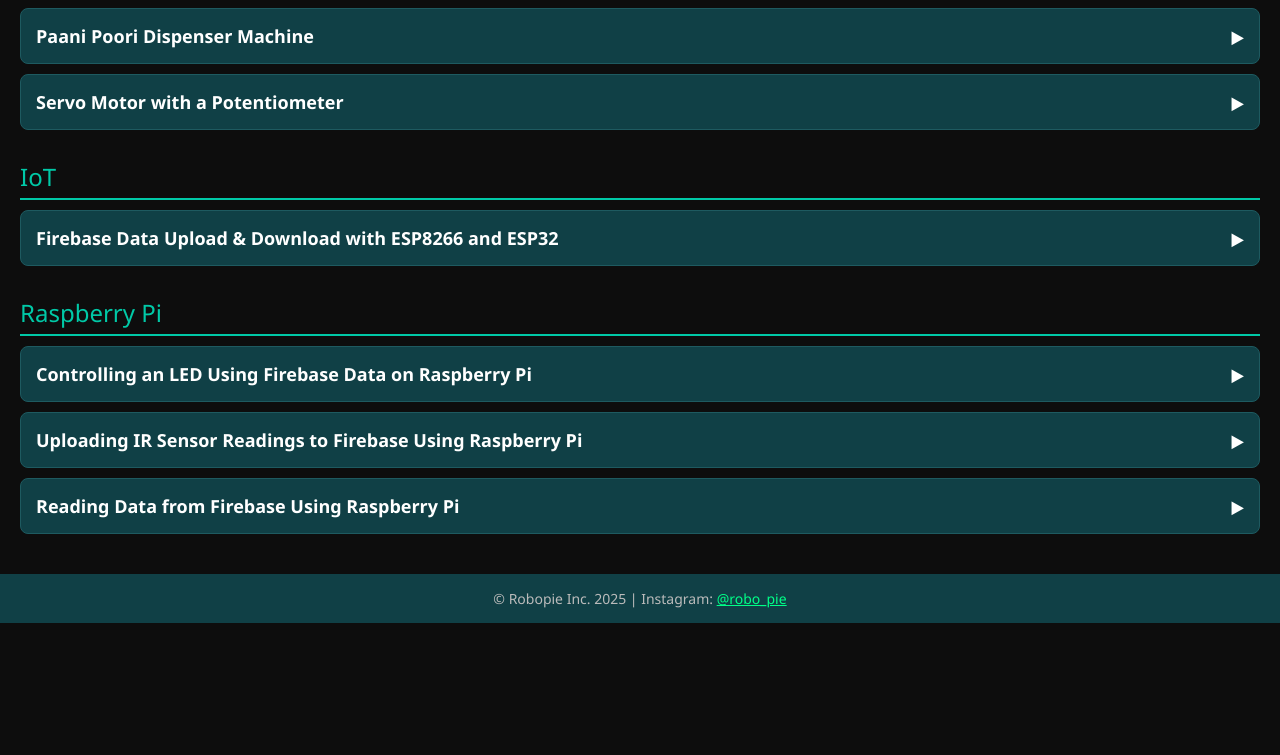
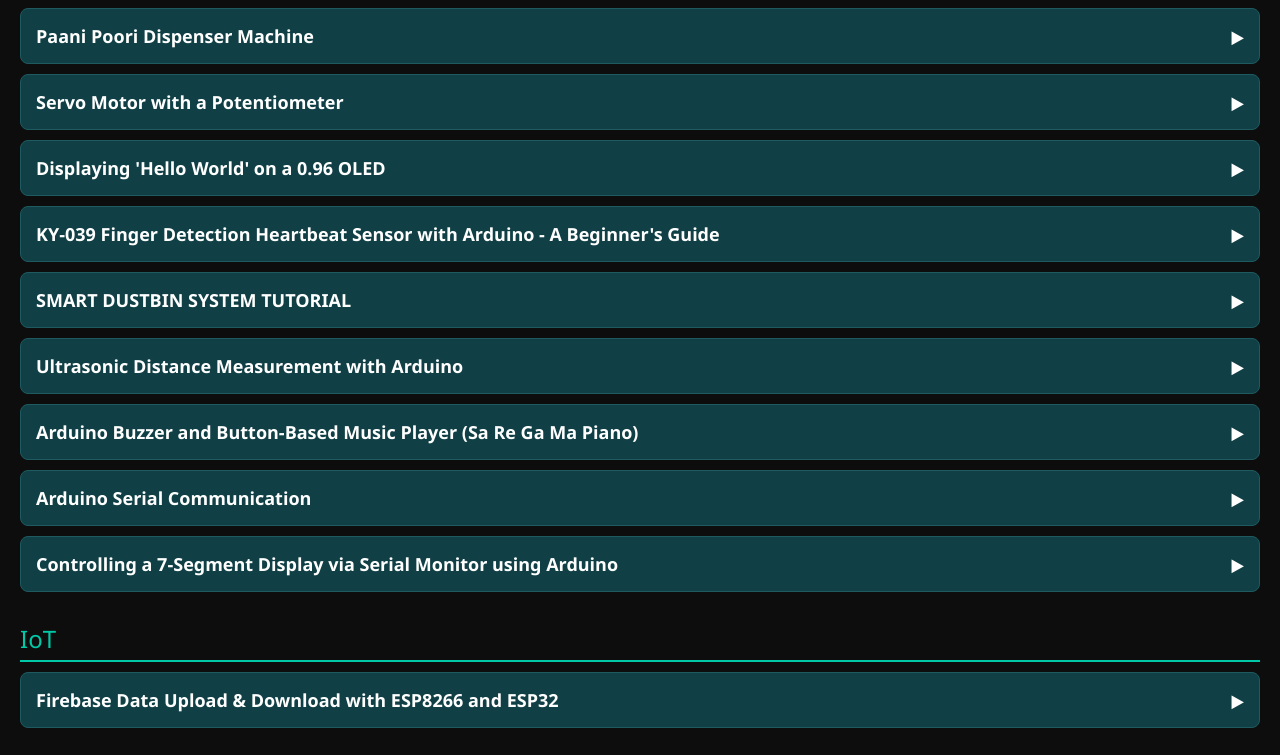
Before and after one commit to robopieinc/tutorials, a plain HTML site: page index.html in a window 1280 px wide. Shown: the part 641-1396 px from the top of the page. Before the commit the page ends 1264 px from the top, so only its background shows below. Drawn offline with Linux system fonts and the light colour scheme.

Commit message:
Update index.html

```diff
--- a/index.html
+++ b/index.html
@@ -177,6 +177,76 @@
       <a href="Servo Motor with a Potentiometer/ServoMotorwithaPotentiometer.html" target="_blank">Open Tutorial</a>
     </div>
   </div>
+    <div class="accordion-item">
+    <div class="accordion-header" onclick="toggleAccordion(this)">
+      Displaying 'Hello World' on a 0.96 OLED
+      <span class="arrow">&#9654;</span>
+    </div>
+    <div class="accordion-content">
+      <a href="Displaying 'Hello World' on a 0.96 OLED/DisplayingHelloWorldona0.96OLED.html" target="_blank">Open Tutorial</a>
+    </div>
+  </div>
+
+  <div class="accordion-item">
+    <div class="accordion-header" onclick="toggleAccordion(this)">
+      KY-039 Finger Detection Heartbeat Sensor with Arduino - A Beginner's Guide
+      <span class="arrow">&#9654;</span>
+    </div>
+    <div class="accordion-content">
+      <a href="KY-039 Finger Detection Heartbeat Sensor with Arduino - A Beginner's Guide/KY039FingerDetectionHeartbeatSensorwithArduin.html" target="_blank">Open Tutorial</a>
+    </div>
+  </div>
+
+  <div class="accordion-item">
+    <div class="accordion-header" onclick="toggleAccordion(this)">
+      SMART DUSTBIN SYSTEM TUTORIAL
+      <span class="arrow">&#9654;</span>
+    </div>
+    <div class="accordion-content">
+      <a href="SMART DUSTBIN SYSTEM TUTORIAL/SMARTDUSTBINSYSTEMTUTORIAL.html" target="_blank">Open Tutorial</a>
+    </div>
+  </div>
+
+  <div class="accordion-item">
+    <div class="accordion-header" onclick="toggleAccordion(this)">
+      Ultrasonic Distance Measurement with Arduino
+      <span class="arrow">&#9654;</span>
+    </div>
+    <div class="accordion-content">
+      <a href="Ultrasonic Distance Measurement with Arduino/UltrasonicDistanceMeasurementwithArduino.html" target="_blank">Open Tutorial</a>
+    </div>
+  </div>
+
+  <div class="accordion-item">
+    <div class="accordion-header" onclick="toggleAccordion(this)">
+      Arduino Buzzer and Button-Based Music Player (Sa Re Ga Ma Piano)
+      <span class="arrow">&#9654;</span>
+    </div>
+    <div class="accordion-content">
+      <a href="Arduino Buzzer and Button-Based Music Player (Sa Re Ga Ma Piano)/ArduinoBuzzerandButtonBasedMusicPlayer_SaReGa.html" target="_blank">Open Tutorial</a>
+    </div>
+  </div>
+
+  <div class="accordion-item">
+    <div class="accordion-header" onclick="toggleAccordion(this)">
+      Arduino Serial Communication
+      <span class="arrow">&#9654;</span>
+    </div>
+    <div class="accordion-content">
+      <a href="Arduino Serial Communication/ArduinoSerialCommunication.html" target="_blank">Open Tutorial</a>
+    </div>
+  </div>
+
+  <div class="accordion-item">
+    <div class="accordion-header" onclick="toggleAccordion(this)">
+      Controlling a 7-Segment Display via Serial Monitor using Arduino
+      <span class="arrow">&#9654;</span>
+    </div>
+    <div class="accordion-content">
+      <a href="Controlling a 7-Segment Display via Serial Monitor using Arduino/Controllinga7SegmentDisplayviaSerialMonitorus.html" target="_blank">Open Tutorial</a>
+    </div>
+  </div>
+
 </div>
 
 <!-- IoT -->
```
